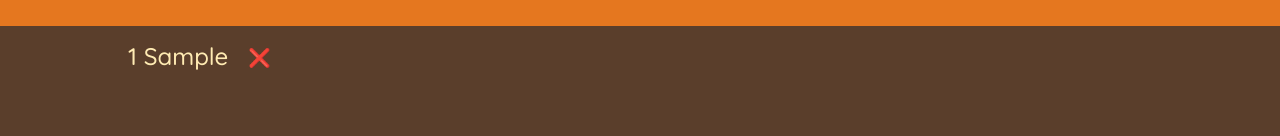
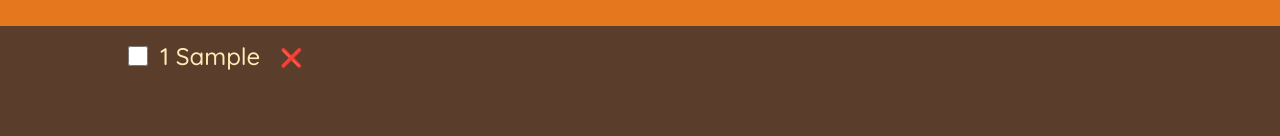
Before and after one commit to igcyber/react-travel-list, a React (Create React App) app: page / in a window 1280 px wide. Both pictures are taken after typing "Sample" into the empty fields and a click on the button "BAWA". Shown: the part 251-387 px from the top of the page. Built offline with nearby package versions, Linux system fonts and the light colour scheme.

Commit message:
Done: Update Item

```diff
--- a/src/App.js
+++ b/src/App.js
@@ -1,11 +1,4 @@
 import { useState } from "react";
-
-//static items
-// const initialItems = [
-//   { id: 1, description: "Passports", quantity: 2, packed: false },
-//   { id: 2, description: "Socks", quantity: 12, packed: true },
-//   { id: 3, description: "Power Bank", quantity: 1, packed: true },
-// ];
 
 //parent component
 export default function App() {
@@ -23,12 +16,25 @@
     setItems((items) => items.filter((item) => item.id !== id));
   }
 
+  //handle update items from the state
+  function handleUpdateItem(id) {
+    setItems((items) =>
+      items.map((item) =>
+        item.id === id ? { ...item, packed: !item.packed } : item
+      )
+    );
+  }
+
   //render child components inside parent
   return (
     <div className="app">
       <Logo />
       <Form onAddItems={handleAddItems} />
-      <PackingList items={items} onDeleteItem={handleDeleteItem} />
+      <PackingList
+        items={items}
+        onDeleteItem={handleDeleteItem}
+        onUpdateItem={handleUpdateItem}
+      />
       <Stats />
     </div>
   );
@@ -91,12 +97,17 @@
 }
 
 //child component PackingList
-function PackingList({ items, onDeleteItem }) {
+function PackingList({ items, onDeleteItem, onUpdateItem }) {
   return (
     <div className="list">
       <ul>
         {items.map((item) => (
-          <Item item={item} key={item.id} onDeleteItem={onDeleteItem} />
+          <Item
+            item={item}
+            key={item.id}
+            onDeleteItem={onDeleteItem}
+            onUpdateItem={onUpdateItem}
+          />
         ))}
       </ul>
     </div>
@@ -104,9 +115,14 @@
 }
 
 //sub-component PackingList
-function Item({ item, onDeleteItem }) {
+function Item({ item, onDeleteItem, onUpdateItem }) {
   return (
     <li>
+      <input
+        type="checkbox"
+        value={item.packed}
+        onChange={() => onUpdateItem(item.id)}
+      />
       {/* ternary operator to check simple condition */}
       {/* if item.packed === true then apply this style textDecoration: "line-through"
       else don't do anything */}
```
